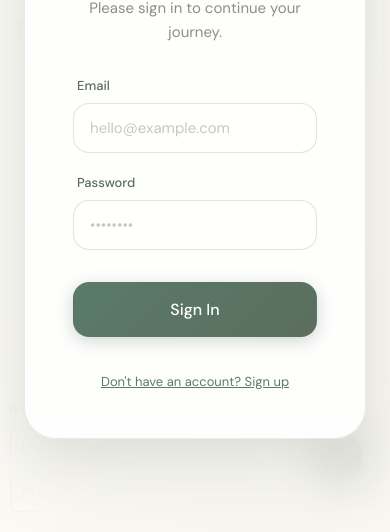
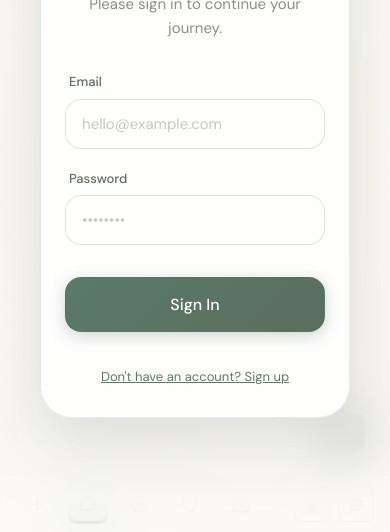
Before and after one commit to sarabdeep-singh-9110/Serenity, a website: page index.html in a window 390 px wide. Shown: the part 312-844 px from the top of the page. Drawn offline with Linux system fonts and the light colour scheme; no server answers.

Commit message:
Make UI responsive for mobile

```diff
--- a/style.css
+++ b/style.css
@@ -924,10 +924,79 @@ textarea#msg-input::placeholder { color: var(--stone); }
 }
 
 /* ── Responsive ── */
-@media (max-width: 600px) {
-  :root { --sidebar-w: 56px; }
-  .panel { padding: 20px 16px; }
-  .panel-header h1 { font-size: 22px; }
+@media (max-width: 768px) {
+  :root { --sidebar-w: 100%; }
+
+  .app-shell {
+    flex-direction: column-reverse;
+  }
+
+  .sidebar {
+    flex-direction: row;
+    width: 100%;
+    padding: 8px 16px;
+    border-right: none;
+    border-top: 1px solid rgba(90,122,106,0.12);
+    justify-content: space-between;
+    height: auto;
+    z-index: 50;
+    background: rgba(255,255,255,0.85);
+  }
+
+  .sidebar-logo {
+    display: none;
+  }
+
+  .sidebar-nav {
+    flex-direction: row;
+    justify-content: space-around;
+    flex: 1;
+    margin-right: 16px;
+  }
+
+  .sidebar-bottom {
+    flex-direction: row;
+    gap: 8px;
+  }
+
+  .mode-label {
+    display: none;
+  }
+
+  .nav-btn {
+    width: 40px; height: 40px;
+  }
+
+  .nav-btn.active {
+    box-shadow: inset 0 -3px 0 var(--sage);
+  }
+
+  .panel {
+    padding: 20px 16px;
+    padding-bottom: 40px;
+  }
+
+  .panel-header h1 { font-size: 24px; }
+
+  .msg-bubble { max-width: 92%; }
+
   .breathe-stage { width: 180px; height: 180px; }
+
   .exercises-grid { grid-template-columns: 1fr; }
+
+  .login-card {
+    padding: 32px 24px;
+    margin: 16px;
+    width: calc(100% - 32px);
+  }
+
+  .login-card h2 { font-size: 26px; }
+
+  .chat-input-bar {
+    padding-bottom: 8px;
+  }
+
+  .input-wrap {
+    padding: 8px 8px 8px 14px;
+  }
 }
```
